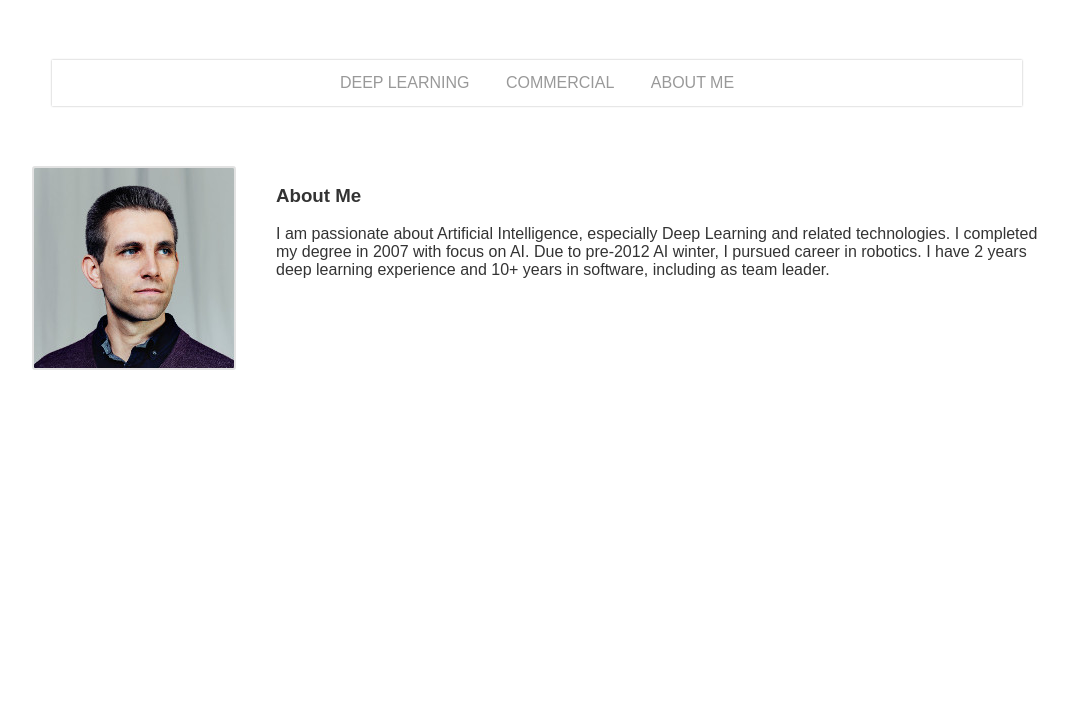
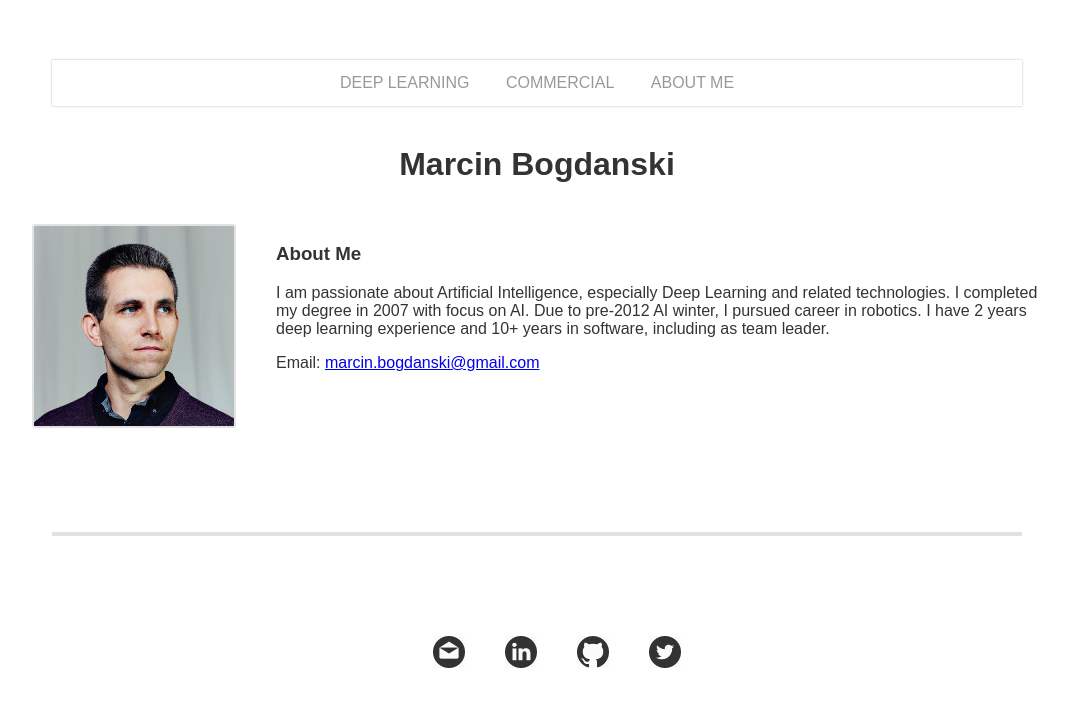
Before and after one commit to marcinbogdanski/marcinbogdanski.github.io, a Jekyll site: the page built from index.html, in a window 1280 px wide. Shown: the top 707 px of the page, without its empty margins (103-1171 px from the left). Built offline with Jekyll 4.4.1, drawn with Linux system fonts in a browser that asks for light colours.

Commit message:
Add social media icons

```diff
--- /dev/null
+++ b/_includes/social.html
@@ -0,0 +1,15 @@
+
+<ul class="social">
+    <li>
+        <a href="mailto:marcin.bogdanski@gmail.com"><img src="/assets/images/email.jpg"></a>
+    </li>
+    <li>
+        <a href="https://www.linkedin.com/in/marcin-bogdanski/"><img src="/assets/images/linkedin.jpg"></a>
+    </li>
+    <li>
+        <a href="https://github.com/marcinbogdanski"><img src="/assets/images/github.jpg"></a>
+    </li>
+    <li>
+        <a href="https://twitter.com/marcin_bog"><img src="/assets/images/twitter.jpg"></a>
+    </li>
+</ul>
--- a/_layouts/default.html
+++ b/_layouts/default.html
@@ -23,14 +23,13 @@
 
         </div>
 
-        <!--
+        <div class="footer_div">
+        </div>
+
         <footer>
-            <ul>
-                <li><a href="mailto:hankquinlanhub@gmail.com">email</a></li>
-                <li><a href="https://github.com/hankquinlan">github.com/hankquinlan</a></li>
-            </ul>
+            {% include social.html %}
         </footer>
-        -->
+
 
     </body>
 </html>
--- a/assets/css/main.css
+++ b/assets/css/main.css
@@ -173,17 +173,42 @@ div.marcin_container{
     display: flex;
 }
 
-img.marcin_img {
+div.marcin_img{
+    margin: 20px;
+    align-content: center;
+}
+div.marcin_img img {
     /* float: left; */
     width: 200px;
     height: 200px;
-    margin: 20px;
     border: 2px solid #E2E2E2;
     border-radius: 3px;
 }
 
 div.marcin_text{
     margin: 20px;
+}
+
+div.footer_div{
+    border: 2px solid #E2E2E2;
+    margin-top: 80px;
+    margin-bottom: 80px;
+    margin-left: 40px;
+    margin-right: 40px;
+}
+
+ul.social{
+    margin-top: 20px;
+    display: flex;
+    justify-content: center;
+    list-style: none;
+}
+
+ul.social img{
+    width: 32px;
+    height: 32px;
+    margin: 20px;
+    opacity: 0.8; filter: alpha(opacity=80);
 }
 
 /*nav ul, footer ul {
--- a/index.html
+++ b/index.html
@@ -3,16 +3,24 @@ layout: default
 title: Marcin Bogdanski
 ---
 
+{% include section.html
+    header="Marcin Bogdanski"
+    description="" %}
 
 <div class="marcin_container">
 
-    <img class='marcin_img' src="/assets/images/marcin.jpg">
+    <div class='marcin_img'>
+        <img src="/assets/images/marcin.jpg">
+    </div>
 
     <div class='marcin_text'>
 
         <h3>About Me</h3>
 
-        I am passionate about Artificial Intelligence, especially Deep Learning and related technologies. I completed my degree in 2007 with focus on AI. Due to pre-2012 AI winter, I pursued career in robotics. I have 2 years deep learning experience and 10+ years in software, including as team leader.
+        <p>I am passionate about Artificial Intelligence, especially Deep Learning and related technologies. I completed my degree in 2007 with focus on AI. Due to pre-2012 AI winter, I pursued career in robotics. I have 2 years deep learning experience and 10+ years in software, including as team leader.</p>
+
+        <p>Email: <a href="mailto:marcin.bogdanski@gmail.com">marcin.bogdanski@gmail.com</a></p>
+
     </div>
 
 </div>
```
Also changed, not shown: assets/images/email.jpg (added), assets/images/github.jpg (added), assets/images/linkedin.jpg (added), assets/images/twitter.jpg (added).
